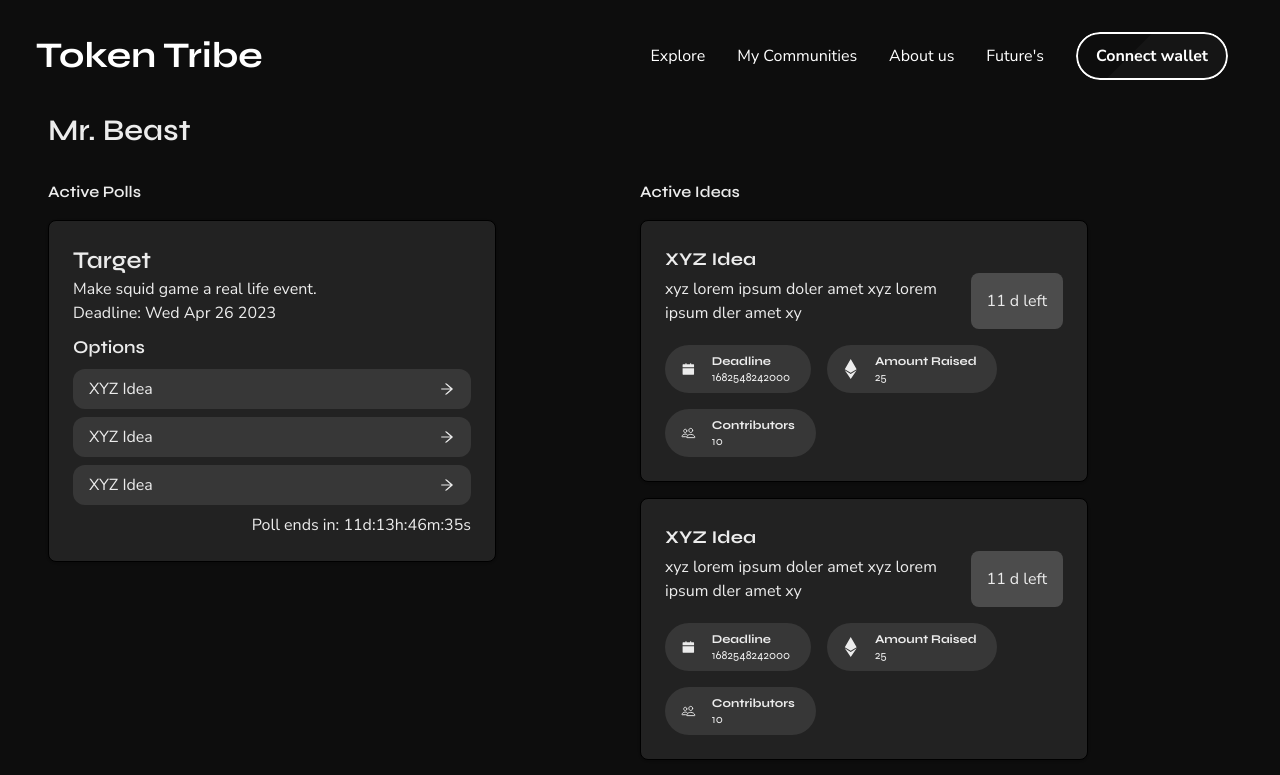
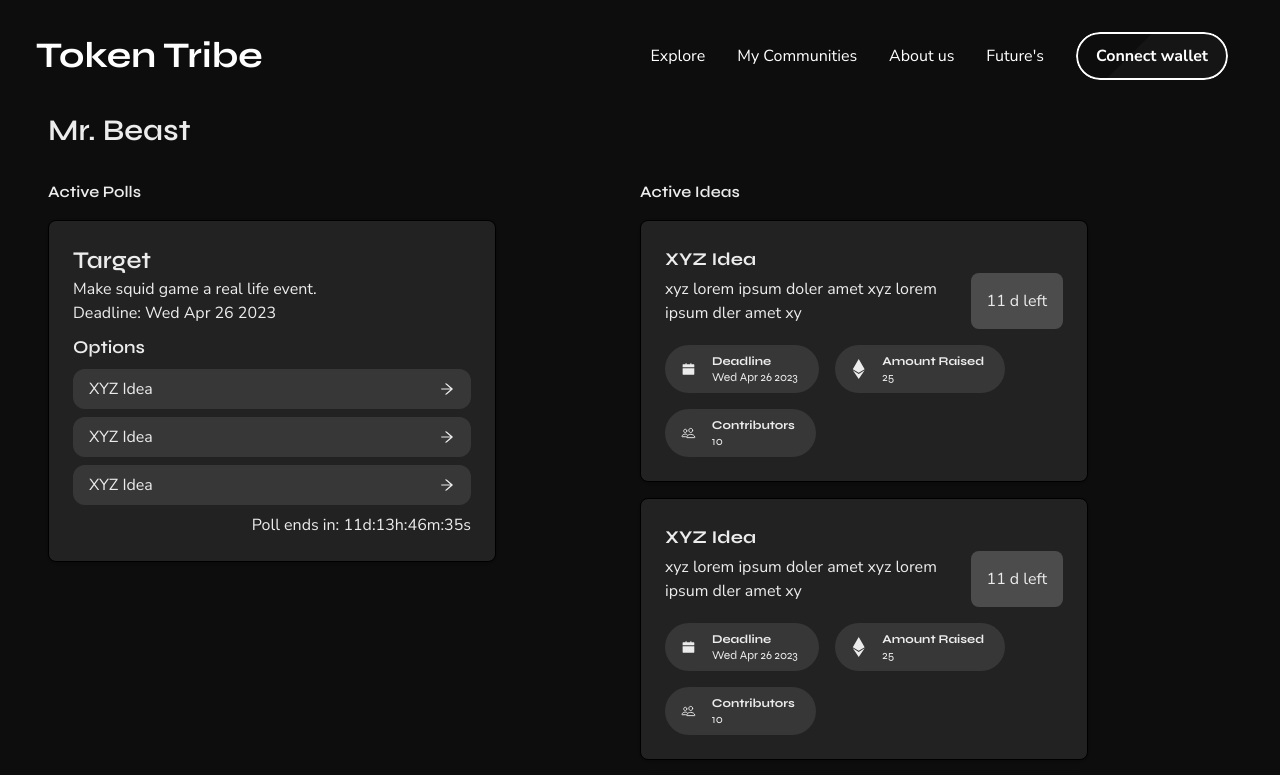
Before and after one commit to kunalkeshan/Token-Tribe, a Next.js app in the folder client/: page /communities/mr-beast in a window 1280 px wide. Shown: the top 775 px of the page. Built offline with nearby package versions, Linux system fonts and the light colour scheme.

Commit message:
chore: style additions

```diff
--- a/client/components/cards/IdeaCard.tsx
+++ b/client/components/cards/IdeaCard.tsx
@@ -15,7 +15,7 @@
 	const infoItems = [
 		{
 			Icon: AiFillCalendar,
-			info: deadline,
+			info: new Date(deadline).toDateString(),
 			title: 'Deadline',
 		},
 		{
@@ -51,7 +51,7 @@
 			</div>
 			<ul className='flex gap-4 items-center flex-wrap mt-4'>
 				{infoItems.map((item) => (
-					<li className='flex rounded-3xl bg-tertiary gap-4 bg-opacity-20 items-center px-4 py-2'>
+					<li className='flex rounded-3xl hover:bg-opacity-40 transition-all duration-300 bg-tertiary gap-4 bg-opacity-20 items-center px-4 py-2'>
 						<item.Icon className='text-xl' />
 						<span className='text-left font-primary w-full text-xs'>
 							<p className='font-bold'>{item.title}</p>
--- a/client/components/cards/PollCard.tsx
+++ b/client/components/cards/PollCard.tsx
@@ -35,7 +35,7 @@
 				{ideas.map((idea, idx) => (
 					<li
 						key={idx}
-						className='flex items-center justify-between px-4 py-2 rounded-xl bg-tertiary bg-opacity-20'
+						className='flex items-center hover:translate-x-1 transition-all cursor-pointer duration-300 justify-between px-4 py-2 rounded-xl bg-tertiary bg-opacity-20'
 					>
 						<p>{idea.title}</p>
 						<AiOutlineArrowRight />
```
